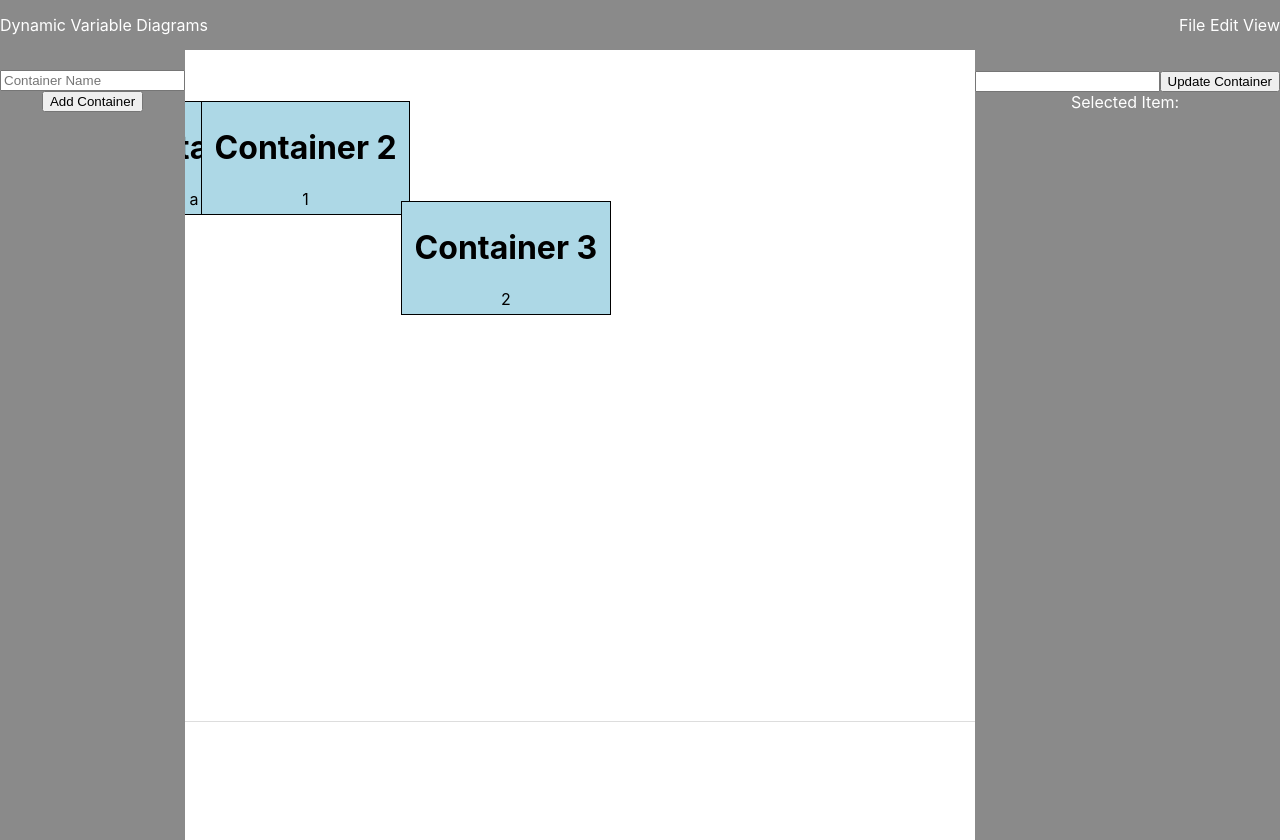
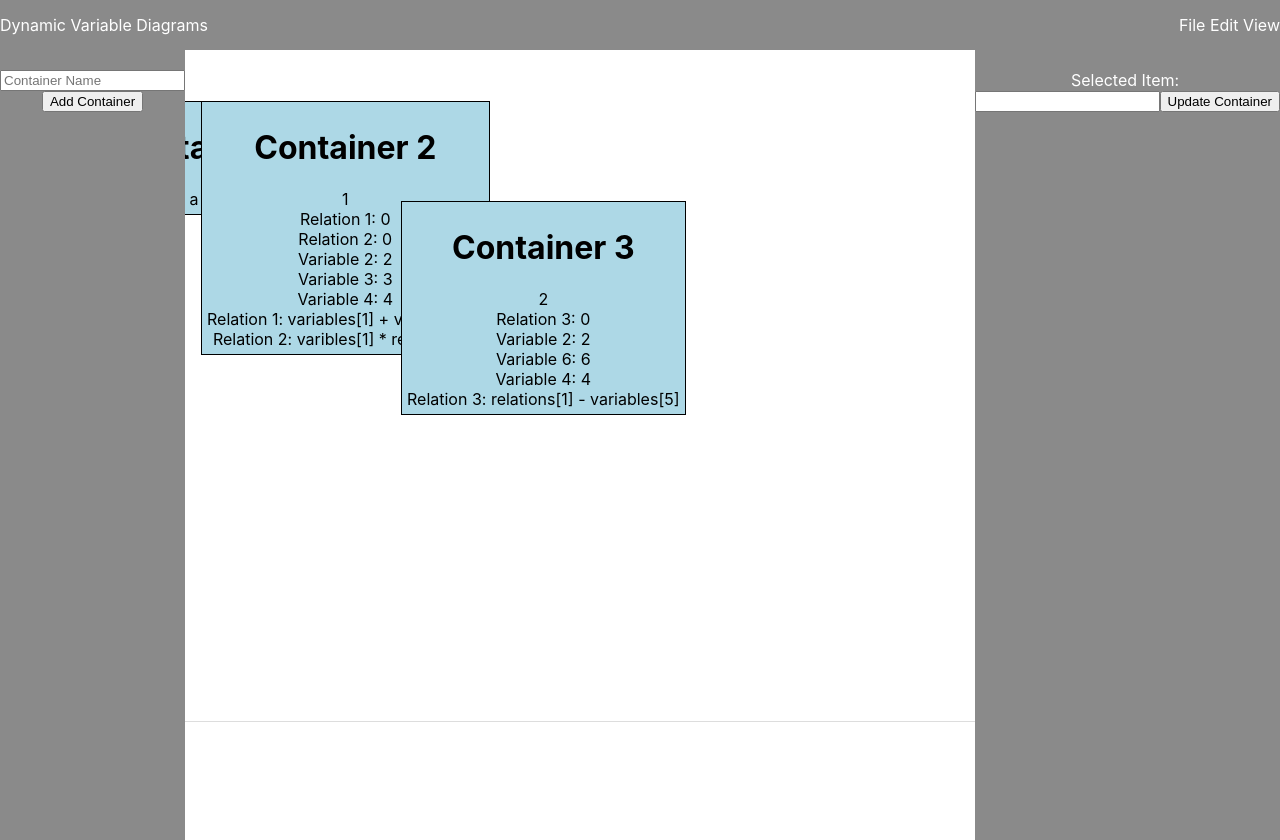
Before and after one commit to raienelliston/Dynamic-Variable-Diagrams, a React (Create React App) app in the folder dynamic-variable-diagrams/: page / in a window 1280 px wide. Built offline with nearby package versions, Linux system fonts and the light colour scheme.

Commit message:
added variables and relations to display on both overlay and containers

```diff
--- a/dynamic-variable-diagrams/src/components/Container.js
+++ b/dynamic-variable-diagrams/src/components/Container.js
@@ -28,6 +28,8 @@ const Container = ({ id, name, text, x, y }) => {
   const dispatch = useDispatch();
   const selected = useSelector((state) => state.diagram.selectedItem);
 
+  const container = useSelector((state) => state.diagram.containers[id]);
+
   const [ { isDragging } , drag] = useDrag({
     type: ItemTypes.CONTAINER,
     item: { id, name, x, y },
@@ -40,12 +42,78 @@ const Container = ({ id, name, text, x, y }) => {
     dispatch(selectItem(id));
   };
 
+  const Relations = () => {
+    const relations = useSelector((state) => state.diagram.relations);
+    const variables = useSelector((state) => state.diagram.variables);
+    const container = useSelector((state) => state.diagram.containers[id]);
+    console.log(JSON.stringify(container));
+    const containerRelations = container.relations.map((relationId) => {
+      const relation = relations[relationId];
+      const value = relation.value;
+      return (
+        <div key={relationId}>
+          {relation.name}: {value}
+        </div>
+      );
+    });
+
+    return (
+      <div>
+        {containerRelations}
+      </div>
+    );
+  };
+
+  const Variables = () => {
+    const variables = useSelector((state) => state.diagram.variables);
+    const container = useSelector((state) => state.diagram.containers[id]);
+    const containerVariables = container.variables.map((variableId) => {
+      const variable = variables[variableId];
+      return (
+        <div key={variableId}>
+          {variable.name}: {variable.value}
+        </div>
+      );
+    });
+
+    return (
+      <div>
+        {containerVariables}
+      </div>
+    );
+  };
+
+  const RelationFormulas = () => {
+    const relations = useSelector((state) => state.diagram.relations);
+    const variables = useSelector((state) => state.diagram.variables);
+    const container = useSelector((state) => state.diagram.containers[id]);
+    console.log(JSON.stringify(container));
+    const containerRelations = container.relations.map((relationId) => {
+      const relation = relations[relationId];
+      const value = relation.formula;
+      return (
+        <div key={relationId}>
+          {relation.name}: {value}
+        </div>
+      );
+    });
+
+    return (
+      <div>
+        {containerRelations}
+      </div>
+    );
+  }
+
   return (
     <ContainerContainer onClick={handleClick} ref={drag} x={x} y={y} style={{ opacity: isDragging ? 0.5 : 1 }}>
       <div style={{ margin: '5px' }}>
         <h1> {name} </h1>
         {id}
         {text}
+        <Relations />
+        <Variables />
+        <RelationFormulas />
       </div>
     </ContainerContainer>
   );
--- a/dynamic-variable-diagrams/src/components/Overlay.js
+++ b/dynamic-variable-diagrams/src/components/Overlay.js
@@ -79,12 +79,13 @@ const Overlay = () => {
 
     const EditContainer = () => {
 
+        const dispacth = useDispatch();
         const [ newName, setNewName ] = useState('');
+        const selectedContainer = containers.find((container) => container.id === selected);
 
         const handleUpdateContainer = () => {
 
-            const selectedContainer = containers.find((container) => container.id === selected);
-            console.log(selected);
+            console.log("selected: " + selected);
             if (selectedContainer && newName) {
                 console.log(selectedContainer.id + newName);
               dispatch(updateContainer({ ...selectedContainer, name: newName }));
@@ -96,6 +97,34 @@ const Overlay = () => {
             setNewName(event.target.value);
         };
 
+        const RelationFormulas = () => {
+            const relations = useSelector((state) => state.diagram.relations);
+            const variables = useSelector((state) => state.diagram.variables);
+            const container = useSelector((state) => state.diagram.containers[selected]);
+
+            if (!container) {
+              return null;
+            }
+
+            console.log(JSON.stringify(container));
+            const containerRelations = container.relations.map((relationId) => {
+              const relation = relations[relationId];
+              const value = relation.formula;
+              return (
+                <div key={relationId}>
+                  {relation.name}: {value}
+                </div>
+              );
+            });
+
+            return (
+              <div>
+                {containerRelations}
+              </div>
+            );
+          }
+
+
         return (
             <div>
                 <div>
@@ -105,6 +134,7 @@ const Overlay = () => {
                         onChange={(e) => onChange(e)}
                     />
                     <button onClick={handleUpdateContainer}>Update Container</button>
+                    <RelationFormulas />
                 </div>
             </div>
         );
@@ -127,8 +157,8 @@ const Overlay = () => {
                 <button onClick={handleAddContainer}>Add Container</button>
             </LeftMenuBar>
             <RightMenuBar>
+                Selected Item: {selected}
                 <EditContainer />
-                Selected Item: {selected}
             </RightMenuBar>
         </OverlayContainer>
     );
--- a/dynamic-variable-diagrams/src/store/middleware.js
+++ b/dynamic-variable-diagrams/src/store/middleware.js
@@ -18,6 +18,7 @@ export const stateChangeMiddleware = (store) => (next) => (action) => {
       store.dispacth({ type: 'EVALUATE_RELATIONS' })
 
     }
+
     saveDiagram(newState);
     console.log('New state:', newState);
 
--- a/dynamic-variable-diagrams/src/store/reducers.js
+++ b/dynamic-variable-diagrams/src/store/reducers.js
@@ -71,11 +71,13 @@ const diagramReducer = (state = initialState, action) => {
         ...state,
         containers: [...state.containers, action.payload],
       };
-    case UPDATE_CONTAINER:
+    case 'UPDATE_CONTAINER':
       return {
         ...state,
         containers: state.containers.map(container =>
-          container.id === action.payload.id ? action.payload : container
+          container.id === action.payload.id
+            ? { ...container, ...action.payload }
+            : container
         ),
       };
     case DELETE_CONTAINER:
```
